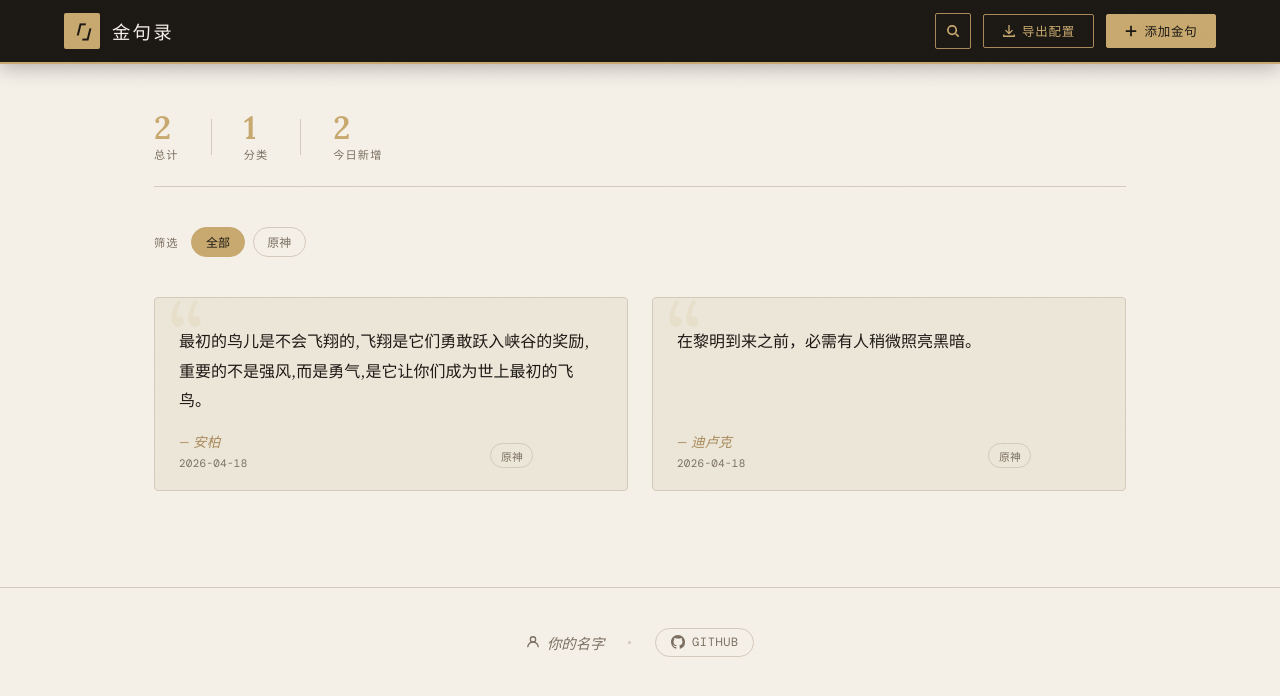
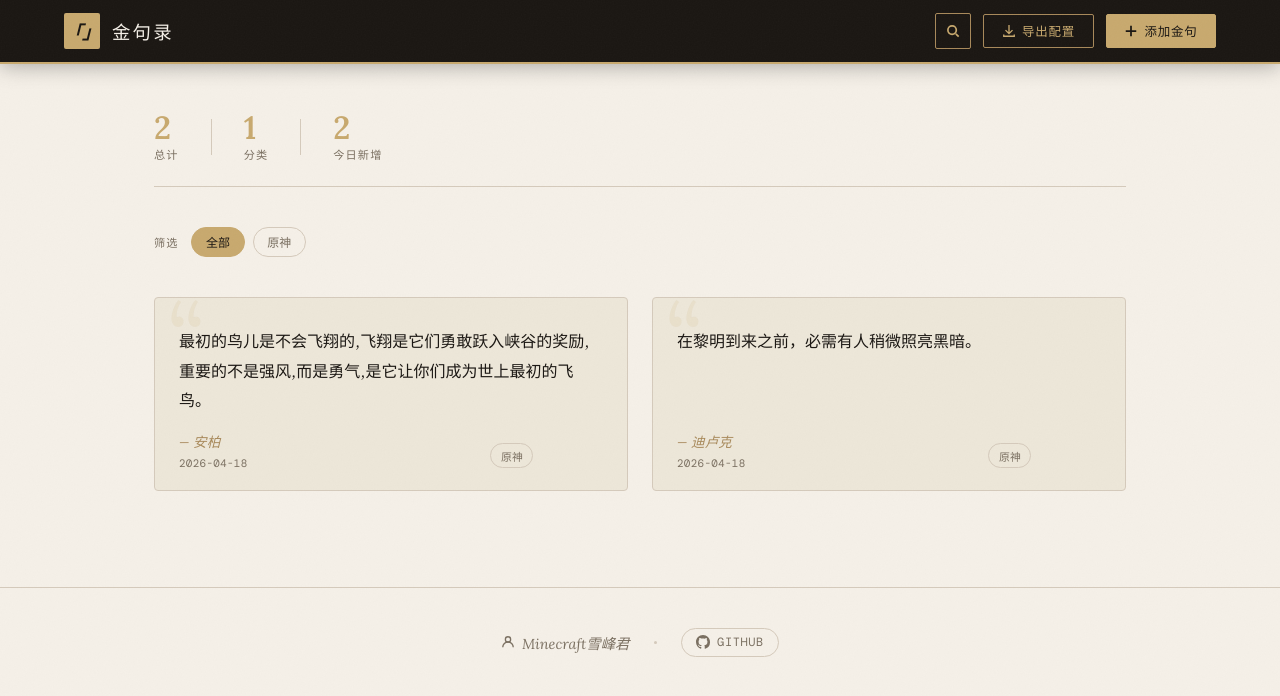
Before and after one commit to XFJ-YYQF/Golden-Sentence-Collection, a plain HTML site: page index.html in a window 1280 px wide. Drawn offline with Linux system fonts and the light colour scheme; a web font is replaced by a local one.

Commit message:
Update index.html

```diff
--- a/index.html
+++ b/index.html
@@ -556,15 +556,15 @@
 <footer>
   <div class="footer-links">
     <!-- ✏️ 将 href 替换为你的个人主页地址，将「你的名字」替换为署名 -->
-    <a class="footer-author" href="https://your-website.com" target="_blank" rel="noopener">
+    <a class="footer-author" href="https://minecraftxfj.com" target="_blank" rel="noopener">
       <svg viewBox="0 0 16 16" fill="none" stroke="currentColor" stroke-width="1.5">
         <circle cx="8" cy="5" r="3"/><path d="M2 14c0-3.3 2.7-6 6-6s6 2.7 6 6"/>
       </svg>
-      你的名字
+      Minecraft雪峰君
     </a>
     <div class="footer-dot"></div>
     <!-- ✏️ 将 href 替换为你的 GitHub 项目地址 -->
-    <a class="footer-github" href="https://github.com/your-username/your-repo" target="_blank" rel="noopener">
+    <a class="footer-github" href="https://github.com/XFJ-YYQF/Golden-Sentence-Collection" target="_blank" rel="noopener">
       <svg viewBox="0 0 16 16" fill="currentColor">
         <path d="M8 0C3.58 0 0 3.58 0 8c0 3.54 2.29 6.53 5.47 7.59.4.07.55-.17.55-.38
           0-.19-.01-.82-.01-1.49-2.01.37-2.53-.49-2.69-.94-.09-.23-.48-.94-.82-1.13
```
